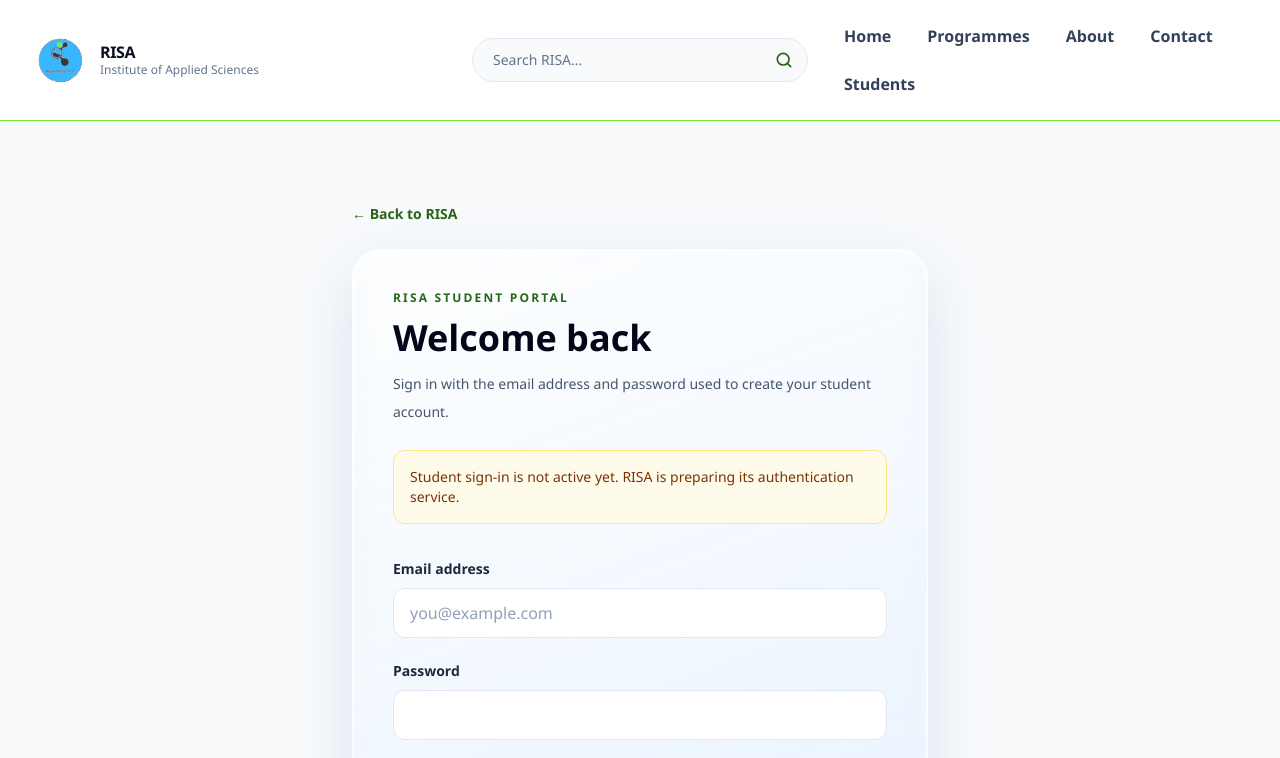
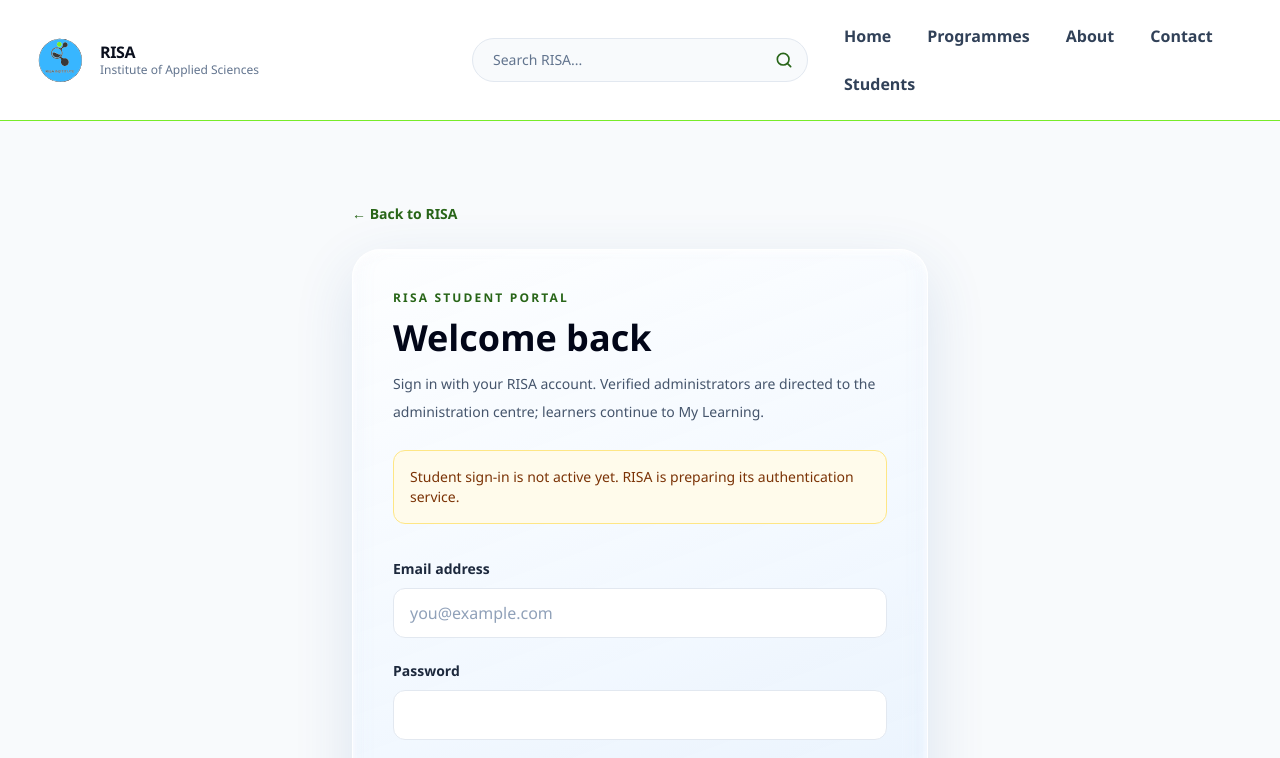
Before and after one commit to RISA-INSTITUTE-WEBSITE/super-duper-spork, a Next.js app: page /students/login in a window 1280 px wide. Shown: the top 758 px of the page. Built offline with nearby package versions, Linux system fonts and the light colour scheme.

Commit message:
feat(admin): explain administrator routing on shared RISA sign-in

```diff
--- a/src/app/students/login/page.tsx
+++ b/src/app/students/login/page.tsx
@@ -39,8 +39,8 @@ export default async function StudentLoginPage({
             Welcome back
           </h1>
           <p className="mt-3 text-sm leading-7 text-slate-600">
-            Sign in with the email address and password used to create your student
-            account.
+            Sign in with your RISA account. Verified administrators are directed
+            to the administration centre; learners continue to My Learning.
           </p>
 
           {!enabled && (
```
